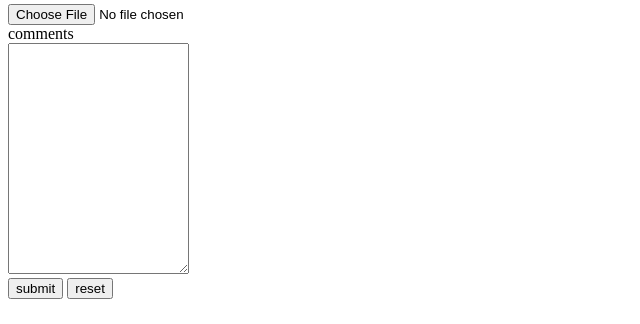
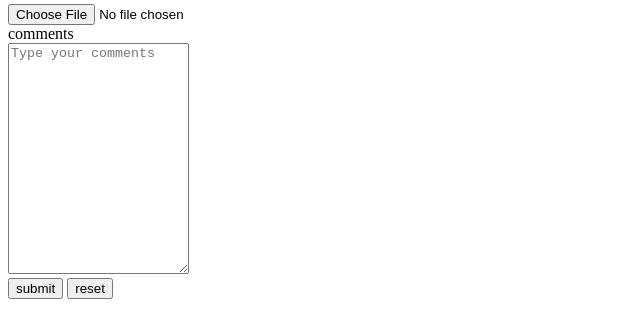
Before and after one commit to RKneeraj23/-Neeraj23, a plain HTML site: page index.html in a window 1280 px wide. Shown: the part 295-619 px from the top of the page, without its empty margins (0-640 px from the left). Drawn offline with Linux system fonts and the light colour scheme.

Commit message:
Update index.html

```diff
--- a/index.html
+++ b/index.html
@@ -32,7 +32,7 @@
         <lable>Resume</lable><br>
         <input type="file"><br>
         <lable>comments</lable><br>
-        <textarea name="comments" rows="15" column="45" palceholder="Type your comments"></textarea><br>
+        <textarea name="comments" rows="15" column="45" placeholder="Type your comments"></textarea><br>
         <button>submit</button>
         <button>reset</button><br>
    </form>
```
